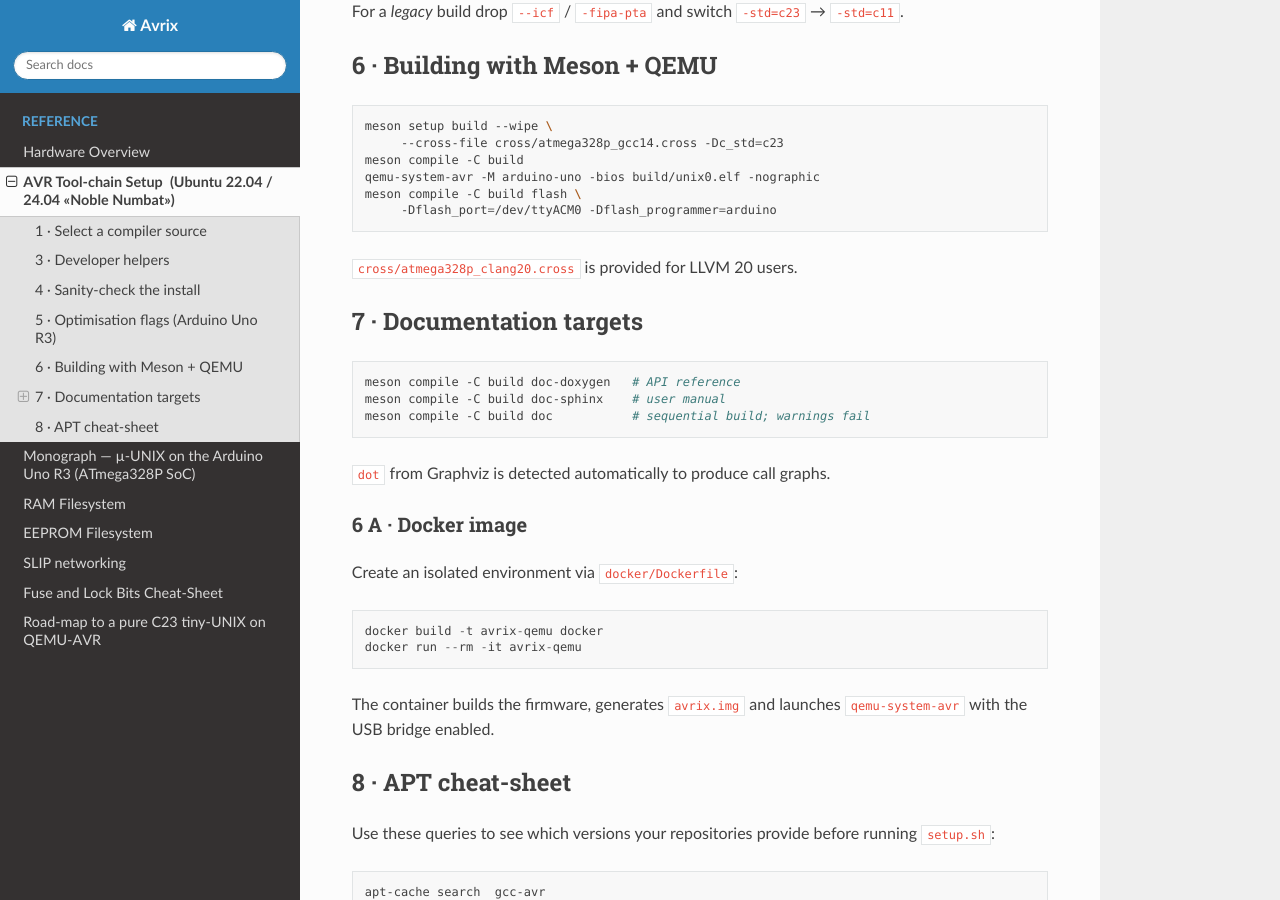
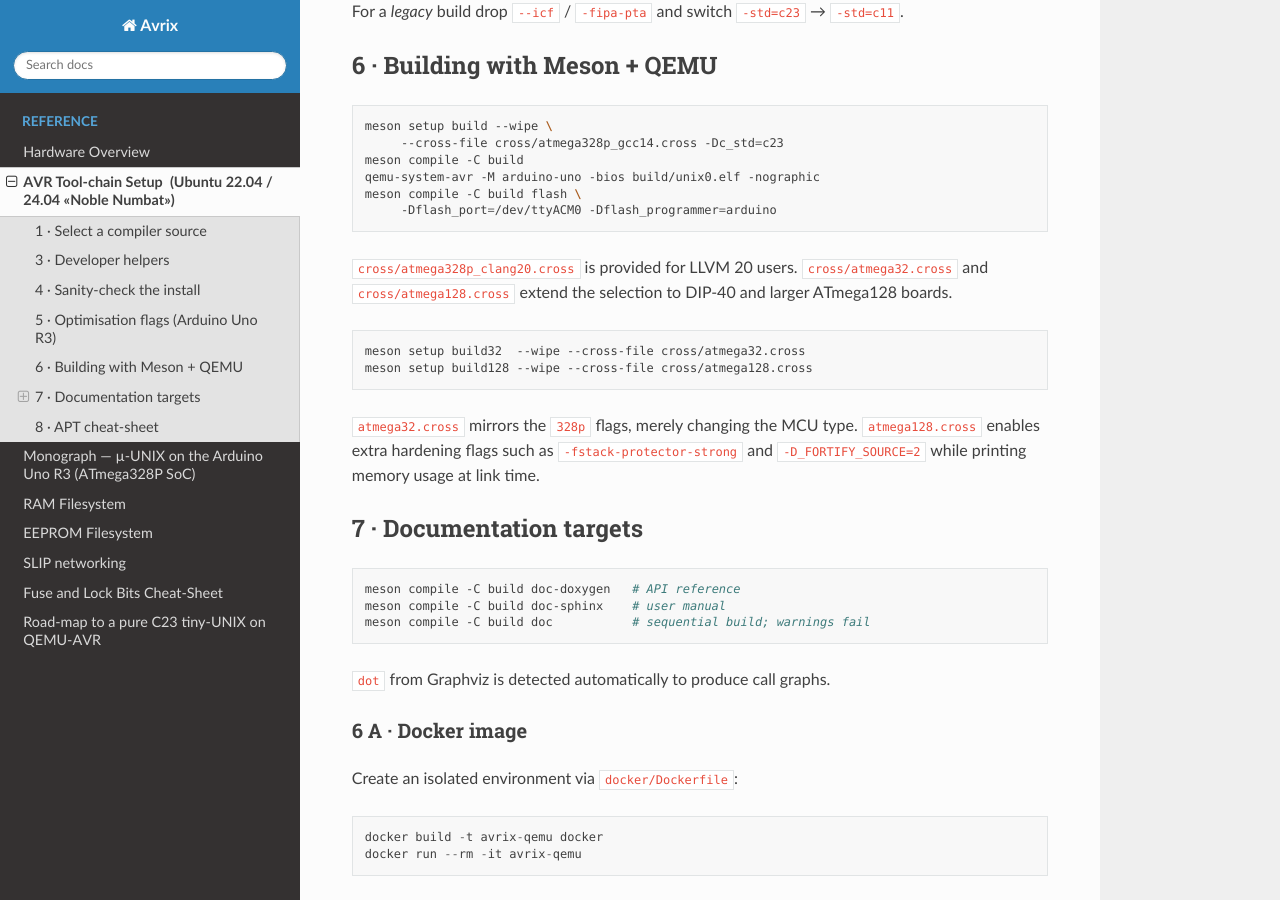
Before and after one commit to Oichkatzelesfrettschen/Avrix, a Sphinx documentation site: the page built from docs/source/toolchain.rst, in a window 1280 px wide and 900 px high, scrolled down 2237 px. Built offline with Sphinx 7.4.7 and the Read the Docs theme 3.1.0, drawn with Linux system fonts in a browser that asks for light colours; pages that are not in the unit, such as notebooks, are missing from menus.

Commit message:
docs: extend cross-file instructions

```diff
--- a/docs/source/toolchain.rst
+++ b/docs/source/toolchain.rst
@@ -164,6 +164,18 @@ For a *legacy* build drop ``--icf`` / ``-fipa-pta`` and switch
         -Dflash_port=/dev/ttyACM0 -Dflash_programmer=arduino
 
 ``cross/atmega328p_clang20.cross`` is provided for LLVM 20 users.
+``cross/atmega32.cross`` and ``cross/atmega128.cross`` extend the
+selection to DIP‐40 and larger ATmega128 boards.
+
+.. code-block:: bash
+
+   meson setup build32  --wipe --cross-file cross/atmega32.cross
+   meson setup build128 --wipe --cross-file cross/atmega128.cross
+
+``atmega32.cross`` mirrors the ``328p`` flags, merely changing the MCU
+type. ``atmega128.cross`` enables extra hardening flags such as
+``-fstack-protector-strong`` and ``-D_FORTIFY_SOURCE=2`` while printing
+memory usage at link time.
 
 ----------------------------------------------------------------------
 7 · Documentation targets
```
